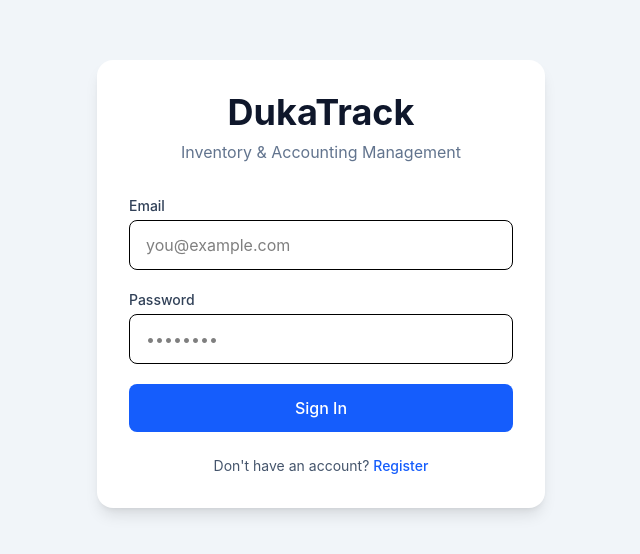
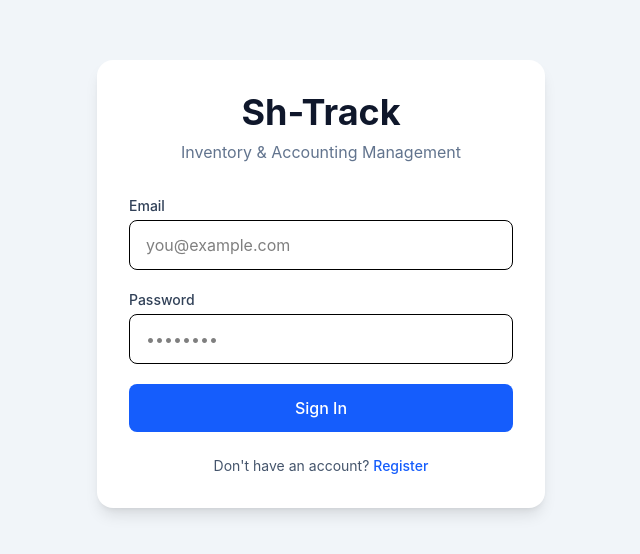
Before and after one commit to barryboy1002/DT_FRONTEND, a React (Vite) app: page /login in a window 1280 px wide. Shown: the part 116-670 px from the top of the page, without its empty margins (319-959 px from the left). Built offline with nearby package versions, Linux system fonts and the light colour scheme; no server answers.

Commit message:
changed namimg  to avoid copyright infringements

```diff
--- a/src/components/Navbar.jsx
+++ b/src/components/Navbar.jsx
@@ -8,7 +8,7 @@ function Navbar() {
         <header className="h-16 bg-white border-b flex items-center justify-between px-6">
             <div>
                 <h1 className="font-semibold text-lg">
-                    DukaTrack
+                    Sh-Track
                 </h1>
             </div>
 
--- a/src/components/Sidebar.jsx
+++ b/src/components/Sidebar.jsx
@@ -79,7 +79,7 @@ function Sidebar() {
         <aside className="w-64 bg-slate-900 text-white">
             <div className="h-16 flex items-center px-6 border-b border-slate-700">
                 <h2 className="font-bold text-xl">
-                    DukaTrack
+                    Sh-Track
                 </h2>
             </div>
 
--- a/src/pages/LoginPage.jsx
+++ b/src/pages/LoginPage.jsx
@@ -51,7 +51,7 @@ function LoginPage() {
             <div className="w-full max-w-md bg-white rounded-2xl shadow-lg p-8">
                 <div className="text-center mb-8">
                     <h1 className="text-4xl font-bold text-slate-900">
-                        DukaTrack
+                        Sh-Track
                     </h1>
 
                     <p className="text-slate-500 mt-2">
--- a/src/pages/RegisterPage.jsx
+++ b/src/pages/RegisterPage.jsx
@@ -54,7 +54,7 @@ function RegisterPage() {
             <div className="w-full max-w-lg bg-white rounded-2xl shadow-lg p-8">
                 <div className="text-center mb-8">
                     <h1 className="text-4xl font-bold text-slate-900">
-                        DukaTrack
+                        Sh-Track
                     </h1>
 
                     <p className="text-slate-500 mt-2">
--- a/src/pages/SalesHistoryPage.jsx
+++ b/src/pages/SalesHistoryPage.jsx
@@ -325,7 +325,7 @@ function SalesHistoryPage() {
 
                             {/* Receipt Header - Centered */}
                             <div className="text-center space-y-1 pb-4 border-b border-gray-200">
-                                <h2 className="text-2xl font-bold text-gray-900">DukaTrack</h2>
+                                <h2 className="text-2xl font-bold text-gray-900">Sh-Track</h2>
                                 <p className="text-sm text-gray-600">{formatDate(selectedSale?.date_time)}</p>
                                 <p className="text-sm text-gray-700">
                                     Receipt: <span className="font-mono font-bold">{saleDetails?.receipt_number || selectedSale?.receipt_number || `RCP-${selectedSale?.sale_id}`}</span>
@@ -391,7 +391,7 @@ function SalesHistoryPage() {
                             {/* Footer Messages */}
                             <div className="text-center space-y-2 pt-4 border-t border-gray-200">
                                 <p className="text-sm text-gray-600">Thank you for your business!</p>
-                                <p className="text-xs text-gray-400">Powered by DukaTrack</p>
+                                <p className="text-xs text-gray-400">Powered by Sh-Track</p>
                             </div>
                         </div>
 
```
